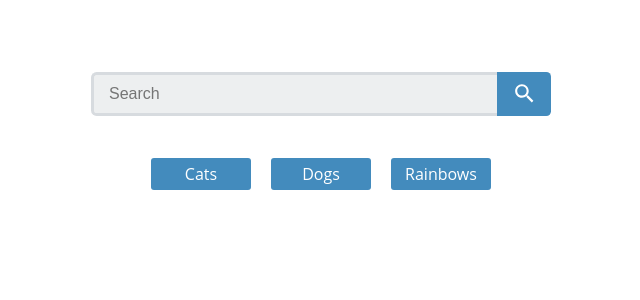
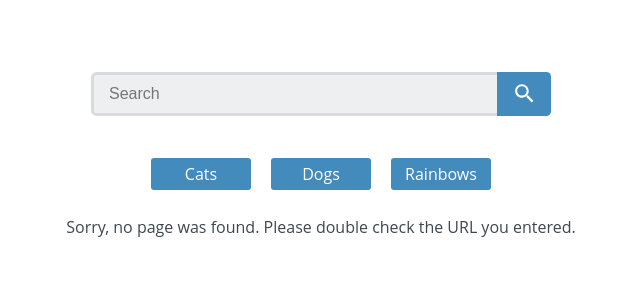
Before and after one commit to anneebrown/project-7, a React (Create React App) app: page /search in a window 1280 px wide. Shown: the top 300 px of the page, without its empty margins (319-959 px from the left). Built offline with nearby package versions, Linux system fonts and the light colour scheme; no server answers.

Commit message:
removed a comment

```diff
--- a/src/App.js
+++ b/src/App.js
@@ -4,10 +4,12 @@ import './App.css';
 import SearchForm from './Components/SearchForm';
 import Nav from './Components/Nav';
 import PhotoContainer from './Components/PhotoContainer';
+import NotFound from './Components/NotFound';
 import apiKey from './config';
 import {
   BrowserRouter,
-  Route
+  Route,
+  Switch
 } from 'react-router-dom';
 
 let key = apiKey;
@@ -20,7 +22,7 @@ class App extends Component {
       photos: [],
       cats: [],
       dogs: [],
-      computers: [],
+      rainbows: [],
       loading: true
     };
   }
@@ -95,6 +97,7 @@ class App extends Component {
         <div className="container">
           <SearchForm onSearch={this.performSearch} />
           <Nav />
+          <Switch>
             <Route exact path='/' render={ () =>
                 (this.state.loading)
                 ? <p>Loading...</p>
@@ -116,6 +119,8 @@ class App extends Component {
                 ? <p>Loading...</p>
                 : <PhotoContainer data={this.state.rainbows} />
             } />
+             <Route component={NotFound} />
+          </Switch>
         </div>
       </BrowserRouter>
     );
@@ -123,8 +128,3 @@ class App extends Component {
 }
 
 export default App;
-
-{/* <Route
-  path='/dashboard'
-  render={(props) => <Dashboard {...props} isAuthed={true} />}
-/> */}
```
Lines whose indentation alone changed are shown as unchanged.
